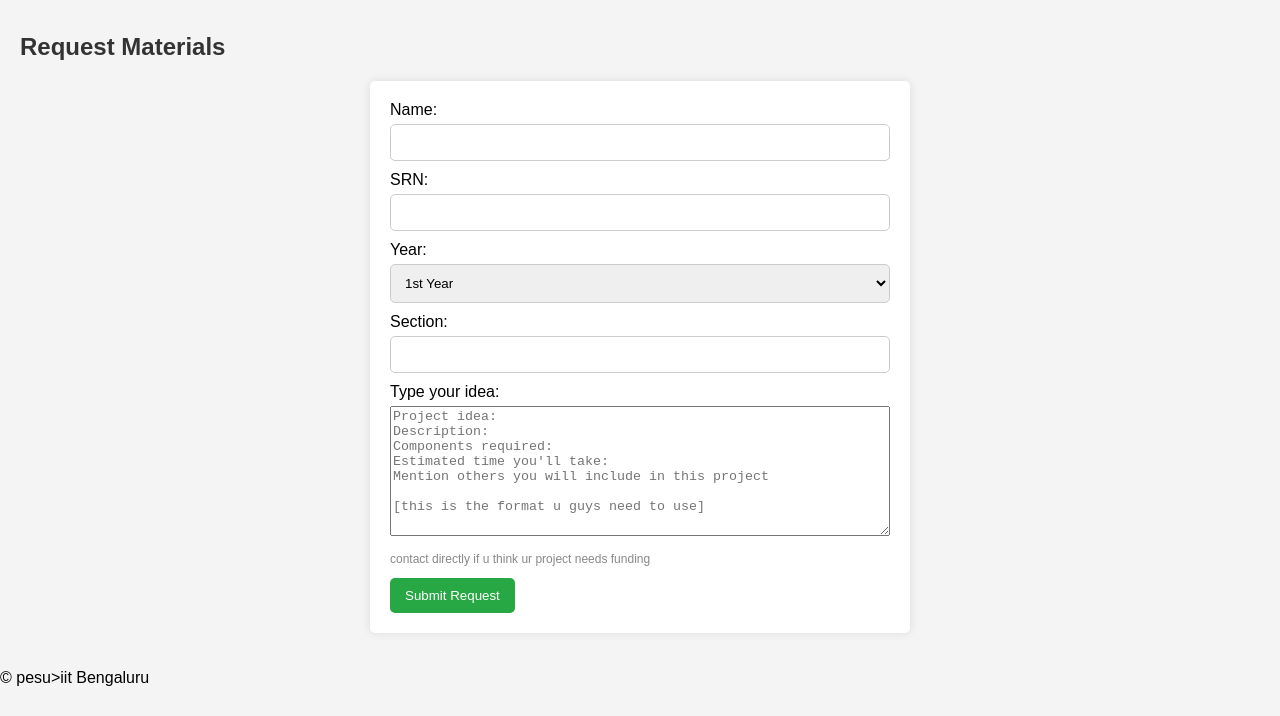
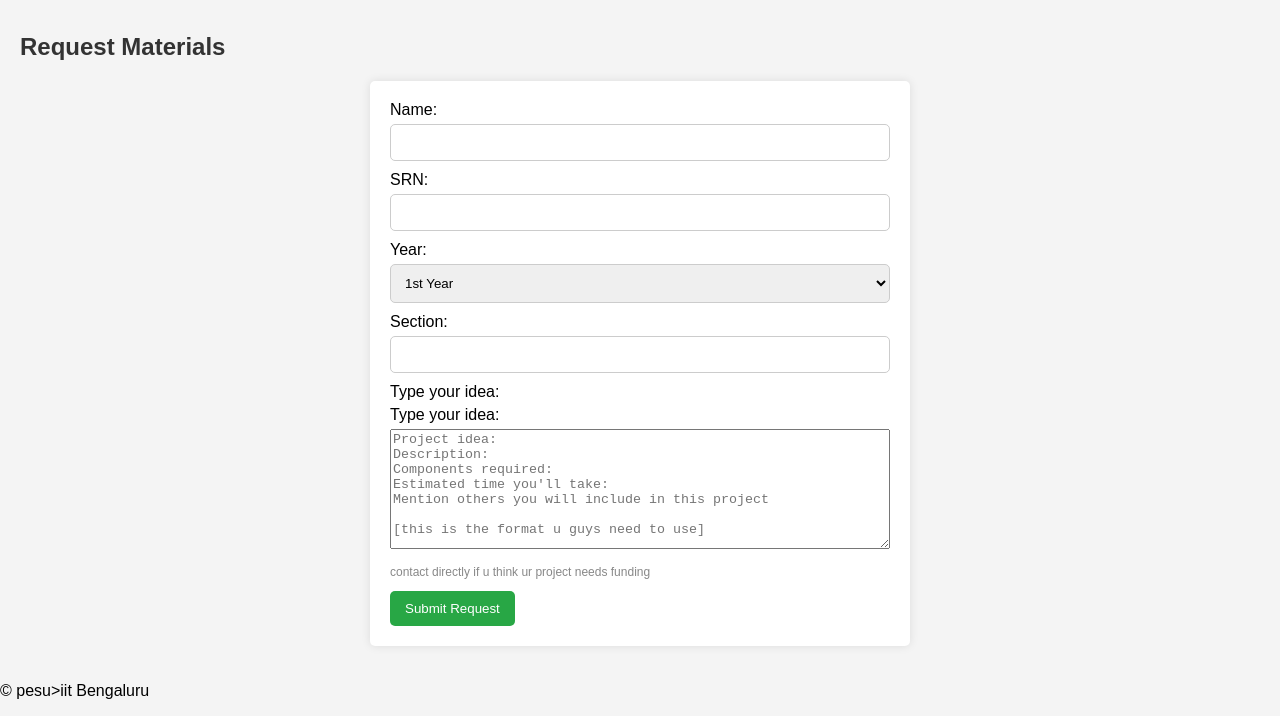
Before and after one commit to zanilyx/silicon-materials-request, a plain HTML site: page index.html in a window 1280 px wide. Shown: the part 125-841 px from the top of the page. Drawn offline with Linux system fonts and the light colour scheme.

Commit message:
Update index.html

```diff
--- a/index.html
+++ b/index.html
@@ -36,7 +36,8 @@
                 <input type="text" id="section" name="section" required style="width: 100%; padding-right: 20px; box-sizing: border-box;">
 
                 <label for="idea">Type your idea:</label>
-<textarea id="idea" name="idea" required style="width: 100%; padding-right: 20px; box-sizing: border-box; height: 130px;"></textarea>
+<label for="idea">Type your idea:</label>
+<textarea id="idea" name="idea" required style="width: 100%; padding-right: 20px; box-sizing: border-box; min-height: 120px; resize: vertical;"></textarea>
 
 <script>
     document.getElementById("idea").placeholder =
@@ -46,7 +47,21 @@
         "Estimated time you'll take:\n" +
         "Mention others you will include in this project\n\n" +
         "[this is the format u guys need to use]";
+
+    // Function to adjust the height of the textarea
+    function adjustHeight() {
+        const textarea = document.getElementById("idea");
+        textarea.style.height = 'auto'; // Reset height
+        textarea.style.height = textarea.scrollHeight + 'px'; // Set new height based on content
+    }
+
+    // Adjust height on input
+    document.getElementById("idea").addEventListener("input", adjustHeight);
+
+    // Initial adjustment for placeholder
+    adjustHeight();
 </script>
+
 
 
 
```
